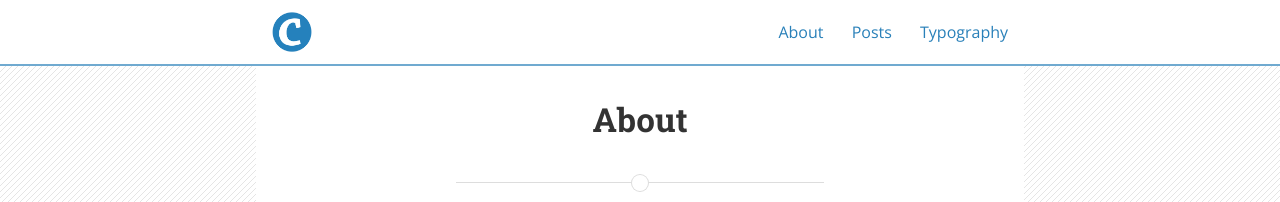
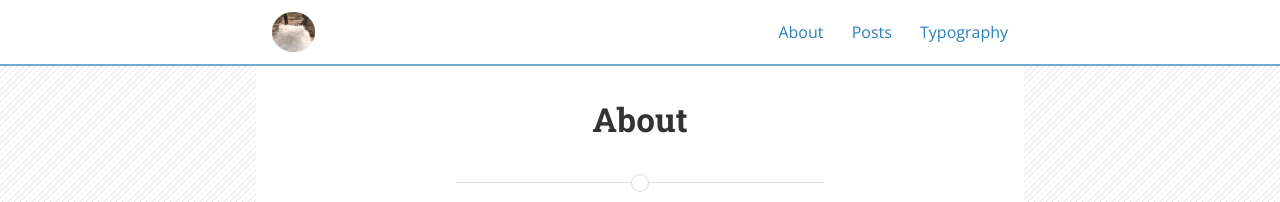
Before and after one commit to dlwogns0128/dlwogns0128.github.io, a Jekyll site: the page built from about.md, in a window 1280 px wide. Shown: the top 202 px of the page. Built offline with Jekyll 4.4.1, drawn with Linux system fonts in a browser that asks for light colours; nearby versions of some CDN libraries.

Commit message:
커버 로고 교체

```diff
--- a/_config.yml
+++ b/_config.yml
@@ -22,7 +22,7 @@
 baseurl: # the subpath of your site, e.g. /blog/
 url: "https://dlwogns0128.github.io" # the base hostname & protocol for your site
 cover: "/assets/DSC_6726_resize.png"
-logo: "/assets/logo.png"
+logo: "/assets/new_logo.png"
 
 # Build settings
 markdown: kramdown
```
Also changed, not shown: assets/new_logo.png (added).
